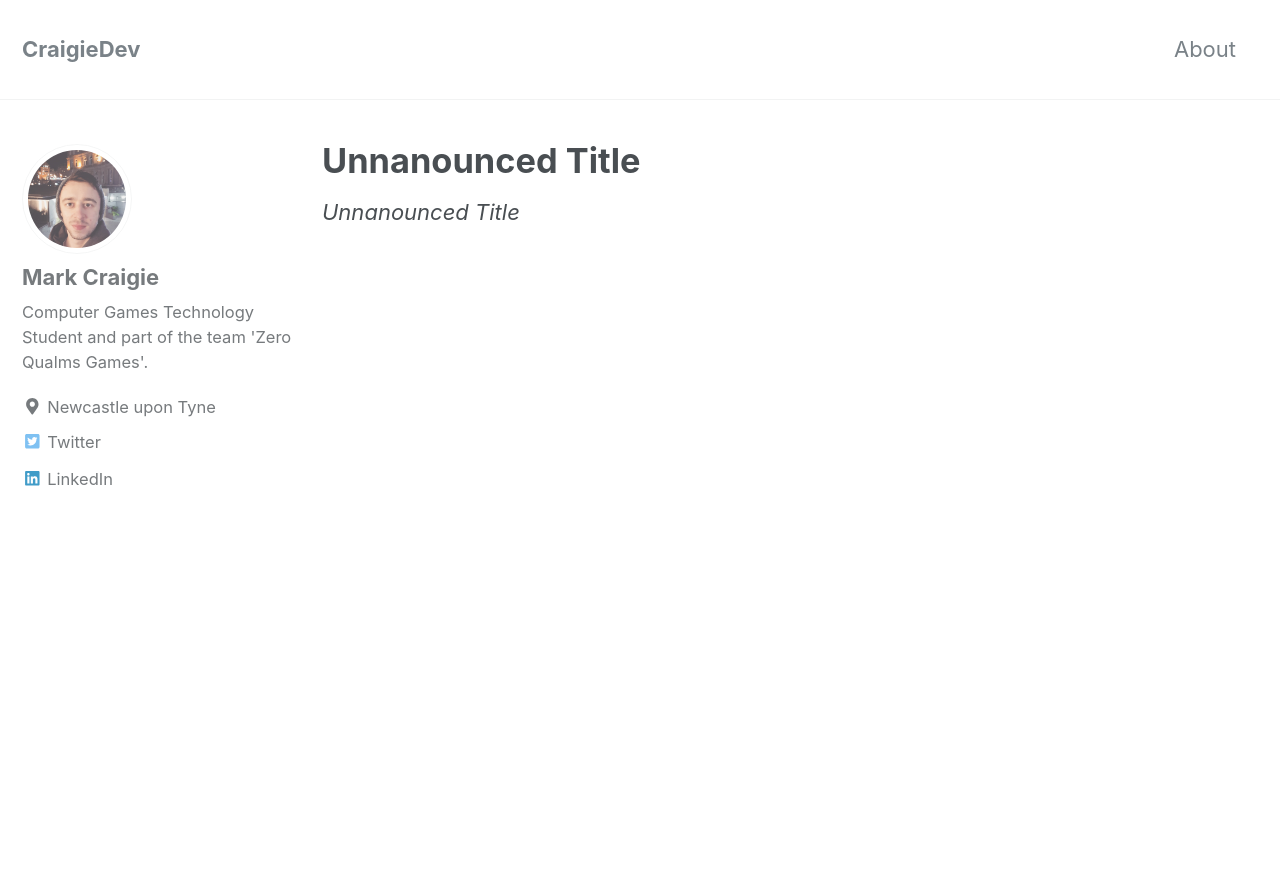
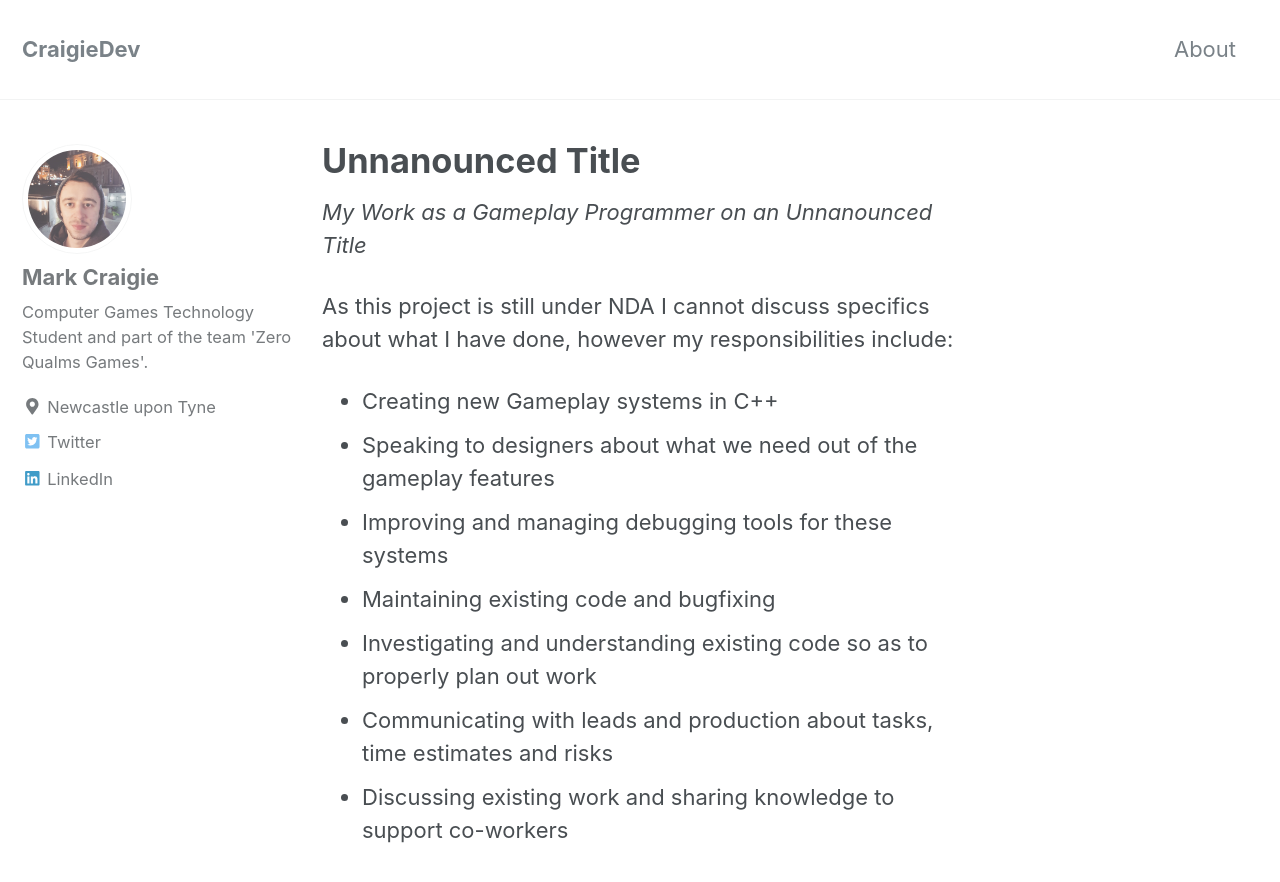
Before and after one commit to LeSmurk/CraigieDev, a Jekyll site: the page built from _pages/unnanounced0.md, in a window 1280 px wide and 900 px high. Shown: the top 882 px of the window. Built offline with Jekyll 4.4.1, drawn with Linux system fonts in a browser that asks for light colours; nearby versions of some CDN libraries.

Commit message:
Update unnanounced0.md

```diff
--- a/_pages/unnanounced0.md
+++ b/_pages/unnanounced0.md
@@ -3,4 +3,14 @@ title: "Unnanounced Title"
 permalink: /pages/unnanounced0
 ---
 
-*Unnanounced Title*
+*My Work as a Gameplay Programmer on an Unnanounced Title*
+
+As this project is still under NDA I cannot discuss specifics about what I have done, however my responsibilities include:
+
+- Creating new Gameplay systems in C++
+- Speaking to designers about what we need out of the gameplay features
+- Improving and managing debugging tools for these systems
+- Maintaining existing code and bugfixing
+- Investigating and understanding existing code so as to properly plan out work
+- Communicating with leads and production about tasks, time estimates and risks
+- Discussing existing work and sharing knowledge to support co-workers
```
